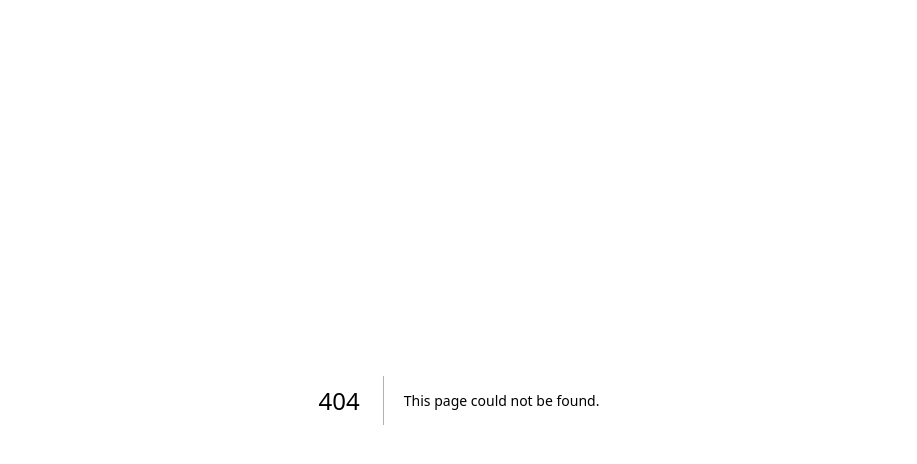
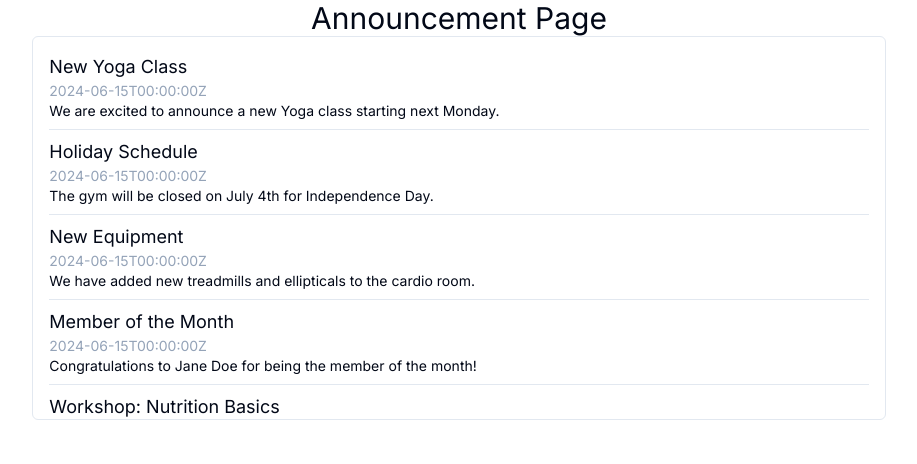
Before and after one commit to timsu92/1122-database-stadium, a Next.js app in the folder frontend/: page /announcement in a window 1280 px wide. Before the commit this address had no page. Shown: the top 464 px of the page, without its empty margins (181-1098 px from the left). Built offline with nearby package versions, Linux system fonts and the light colour scheme.

Commit message:
feat/finish app/announcement

```diff
--- a/frontend/app/activity/page.tsx
+++ b/frontend/app/activity/page.tsx
@@ -103,8 +103,8 @@ async function get_all_activity() {
 export default function ActivityPage() {
     return (
         <>
-            <div className='h-full flex flex-col items-center justify-center'>
-                ActivityPage
+            <div className='h-full flex flex-col items-center justify-center text-3xl'>
+                Activity Page
                 <Carousel
                     opts={{
                         align: "start",
--- /dev/null
+++ b/frontend/app/announcement/page.tsx
@@ -0,0 +1,93 @@
+'use client'
+import { ScrollArea } from "@/components/ui/scroll-area"
+import { Separator } from "@/components/ui/separator"
+
+interface Announcement {
+    id: string,
+    title: string,
+    content: string,
+    time: string,
+}
+
+const Announcements: Announcement[] = [
+    {
+        id: "1",
+        title: 'New Yoga Class',
+        content: 'We are excited to announce a new Yoga class starting next Monday.',
+        time: '2024-06-15T00:00:00Z'
+    },
+    {
+        id: "2",
+        title: 'Holiday Schedule',
+        content: 'The gym will be closed on July 4th for Independence Day.',
+        time: '2024-06-15T00:00:00Z'
+    },
+    {
+        id: "3",
+        title: 'New Equipment',
+        content: 'We have added new treadmills and ellipticals to the cardio room.',
+        time: '2024-06-15T00:00:00Z'
+    },
+    {
+        id: "4",
+        title: 'Member of the Month',
+        content: 'Congratulations to Jane Doe for being the member of the month!',
+        time: '2024-06-15T00:00:00Z'
+    },
+    {
+        id: "5",
+        title: 'Workshop: Nutrition Basics',
+        content: 'Join us for a workshop on nutrition basics next Saturday.',
+        time: '2024-06-15T00:00:00Z'
+    },
+    {
+        id: "6",
+        title: 'Extended Hours',
+        content: 'We are extending our hours on weekdays until 10 PM.',
+        time: '2024-06-15T00:00:00Z'
+    },
+    {
+        id: "7",
+        title: 'Personal Training Discount',
+        content: 'Get 20% off personal training sessions this month.',
+        time: '2024-06-15T00:00:00Z'
+    },
+    {
+        id: "8",
+        title: 'Upcoming Maintenance',
+        content: 'The pool will be closed for maintenance next Tuesday.',
+        time: '2024-06-15T00:00:00Z'
+    }
+];
+
+// const announcement_tags = Announcements.map((announcement, index) => ({
+
+// }));
+
+export default function ActivityPage() {
+    return (
+        <>
+            <div className='h-full flex flex-col items-center justify-center text-3xl'>
+                Announcement Page
+                <ScrollArea className="h-96 w-4/6 rounded-md border">
+                    <div className="p-4">
+                        {/* <h4 className="mb-4 text-sm font-medium leading-none">Tags</h4> */}
+                        {Announcements.map((announcement) => (
+                            <>
+                                <div key={announcement.id} className="text-sm">
+                                    <h1 className="text-lg">{announcement.title}</h1>
+                                    <p className="text-slate-400">{announcement.time}</p>
+                                    <div>
+                                        {announcement.content}
+                                    </div>
+                                </div>
+                                <Separator className="my-2" />
+                            </>
+                        ))}
+                    </div>
+                </ScrollArea>
+            </div>
+        </>
+
+    );
+};
--- /dev/null
+++ b/frontend/components/ui/scroll-area.tsx
@@ -0,0 +1,48 @@
+"use client"
+
+import * as React from "react"
+import * as ScrollAreaPrimitive from "@radix-ui/react-scroll-area"
+
+import { cn } from "@/lib/utils"
+
+const ScrollArea = React.forwardRef<
+  React.ElementRef<typeof ScrollAreaPrimitive.Root>,
+  React.ComponentPropsWithoutRef<typeof ScrollAreaPrimitive.Root>
+>(({ className, children, ...props }, ref) => (
+  <ScrollAreaPrimitive.Root
+    ref={ref}
+    className={cn("relative overflow-hidden", className)}
+    {...props}
+  >
+    <ScrollAreaPrimitive.Viewport className="h-full w-full rounded-[inherit]">
+      {children}
+    </ScrollAreaPrimitive.Viewport>
+    <ScrollBar />
+    <ScrollAreaPrimitive.Corner />
+  </ScrollAreaPrimitive.Root>
+))
+ScrollArea.displayName = ScrollAreaPrimitive.Root.displayName
+
+const ScrollBar = React.forwardRef<
+  React.ElementRef<typeof ScrollAreaPrimitive.ScrollAreaScrollbar>,
+  React.ComponentPropsWithoutRef<typeof ScrollAreaPrimitive.ScrollAreaScrollbar>
+>(({ className, orientation = "vertical", ...props }, ref) => (
+  <ScrollAreaPrimitive.ScrollAreaScrollbar
+    ref={ref}
+    orientation={orientation}
+    className={cn(
+      "flex touch-none select-none transition-colors",
+      orientation === "vertical" &&
+        "h-full w-2.5 border-l border-l-transparent p-[1px]",
+      orientation === "horizontal" &&
+        "h-2.5 flex-col border-t border-t-transparent p-[1px]",
+      className
+    )}
+    {...props}
+  >
+    <ScrollAreaPrimitive.ScrollAreaThumb className="relative flex-1 rounded-full bg-border" />
+  </ScrollAreaPrimitive.ScrollAreaScrollbar>
+))
+ScrollBar.displayName = ScrollAreaPrimitive.ScrollAreaScrollbar.displayName
+
+export { ScrollArea, ScrollBar }
--- /dev/null
+++ b/frontend/components/ui/separator.tsx
@@ -0,0 +1,31 @@
+"use client"
+
+import * as React from "react"
+import * as SeparatorPrimitive from "@radix-ui/react-separator"
+
+import { cn } from "@/lib/utils"
+
+const Separator = React.forwardRef<
+  React.ElementRef<typeof SeparatorPrimitive.Root>,
+  React.ComponentPropsWithoutRef<typeof SeparatorPrimitive.Root>
+>(
+  (
+    { className, orientation = "horizontal", decorative = true, ...props },
+    ref
+  ) => (
+    <SeparatorPrimitive.Root
+      ref={ref}
+      decorative={decorative}
+      orientation={orientation}
+      className={cn(
+        "shrink-0 bg-border",
+        orientation === "horizontal" ? "h-[1px] w-full" : "h-full w-[1px]",
+        className
+      )}
+      {...props}
+    />
+  )
+)
+Separator.displayName = SeparatorPrimitive.Root.displayName
+
+export { Separator }
--- a/frontend/package.json
+++ b/frontend/package.json
@@ -11,6 +11,8 @@
   "dependencies": {
     "@radix-ui/react-dialog": "^1.0.5",
     "@radix-ui/react-dropdown-menu": "^2.0.6",
+    "@radix-ui/react-scroll-area": "^1.0.5",
+    "@radix-ui/react-separator": "^1.0.3",
     "@radix-ui/react-slot": "^1.0.2",
     "class-variance-authority": "^0.7.0",
     "clsx": "^2.1.1",
```
Also changed, not shown: 1 other file (tests, documents, lock files or other folders).
